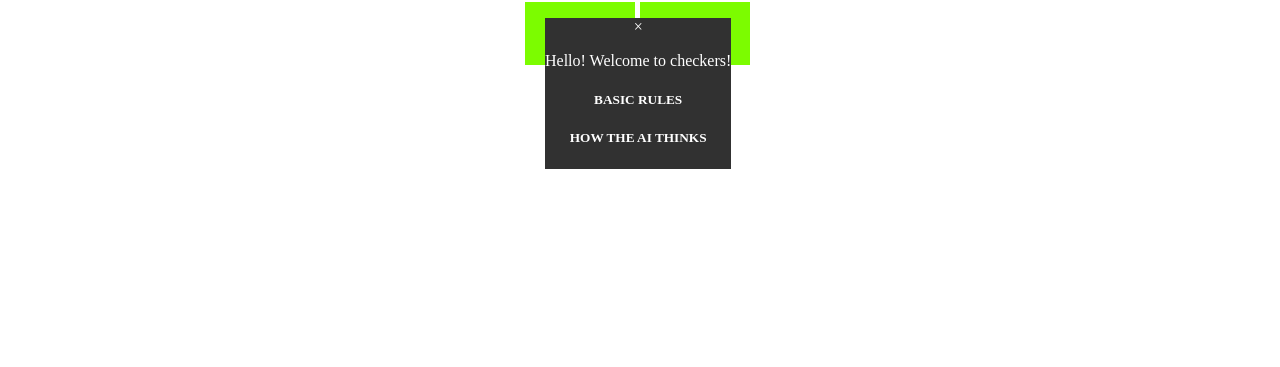
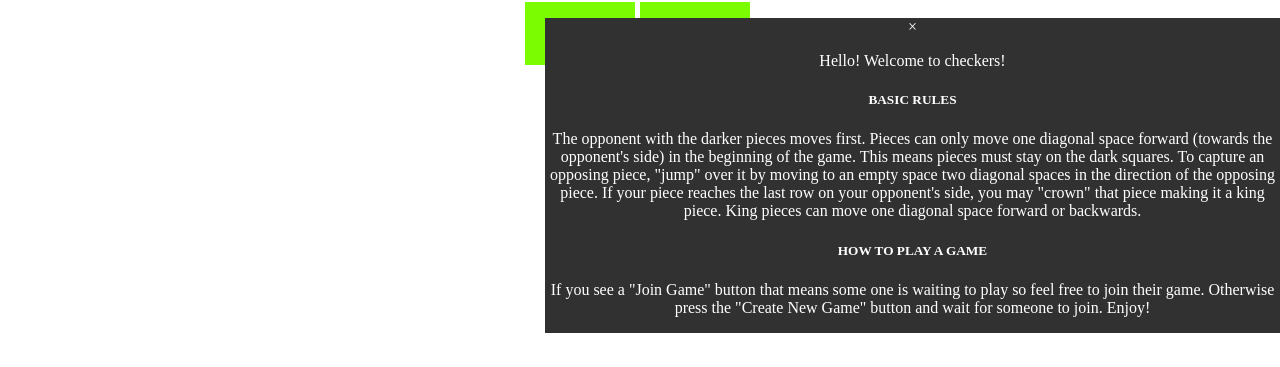
Before and after one commit to CameronRWS/The-Sweet-Suite, a React (Create React App) app in the folder frontend/: page /checkers in a window 1280 px wide. Both pictures are taken after a click on the button "Rules". Shown: the part 232-599 px from the top of the page. Built offline with nearby package versions, Linux system fonts and the light colour scheme; no server answers.

Commit message:
added rules button functionality

```diff
--- a/frontend/src/pages/Checkers.js
+++ b/frontend/src/pages/Checkers.js
@@ -53,10 +53,21 @@ const Checkers = (props) => {
                 <Modal show={showModal}>
                 <div className="PopUp" display="block">
                     <div className="PopUp.internal">
-                    <span onClick={rulesClose}>&times;</span>
+                    <span cursor = "pointer" onClick={rulesClose}>&times;</span>
                     <p>Hello! Welcome to checkers!</p>
                     <h5>BASIC RULES</h5>
-                    <h5>HOW THE AI THINKS</h5>
+                    <p>
+                      The opponent with the darker pieces moves first. Pieces can only move one diagonal space
+                       forward (towards the opponent's side) in the beginning of the game. This means pieces must stay on the dark squares.
+                       To capture an opposing piece, "jump" over it by moving to an empty space two diagonal spaces in the direction of the opposing piece.
+                       If your piece reaches the last row on your opponent's side, you may "crown" that piece making it a king piece.
+                       King pieces can move one diagonal space forward or backwards.
+                    </p>
+                    <h5>HOW TO PLAY A GAME</h5>
+                    <p>
+                      If you see a "Join Game" button that means some one is waiting to play so feel free to join their game.
+                      Otherwise press the "Create New Game" button and wait for someone to join. Enjoy!
+                    </p>
                     </div>
                 </div>
                 </Modal>
```
